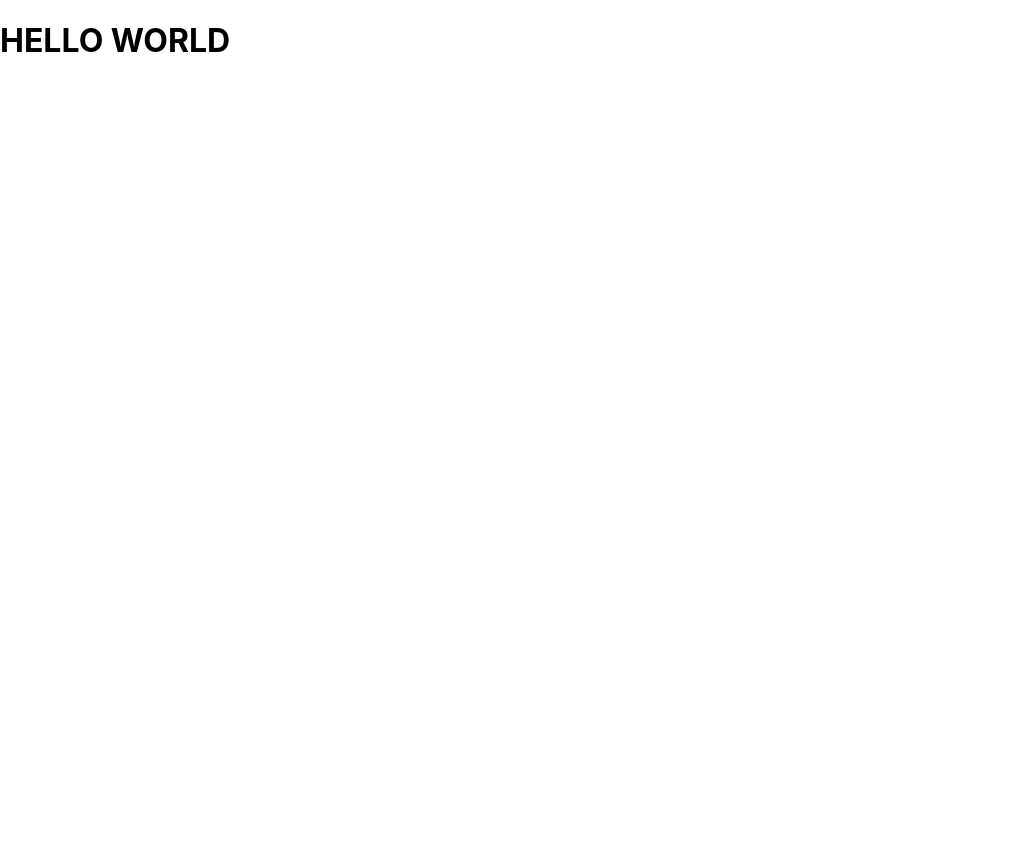
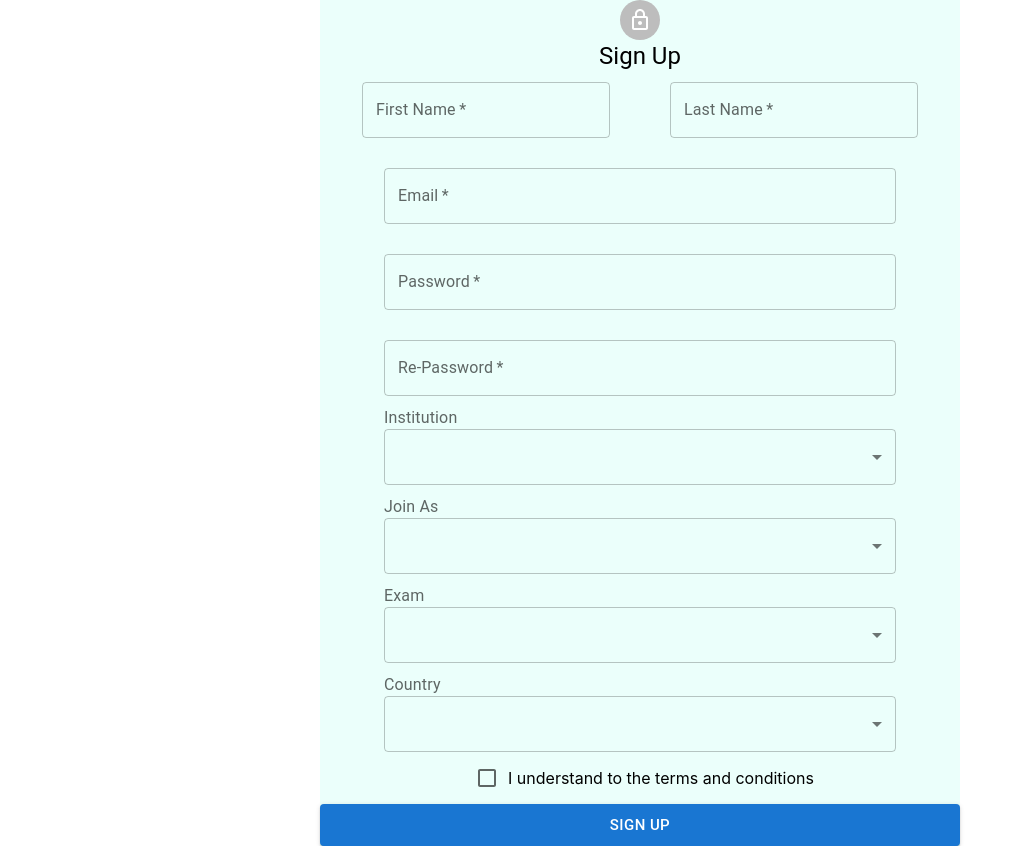
Before and after one commit to 120EE0692/GENoCADEMY, a React (Create React App) app: page / in a window 1280 px wide. Shown: the whole page, without its empty margins (0-1022 px from the left). Before the commit the page ends 800 px from the top, so only its background shows below. Built offline with nearby package versions, Linux system fonts and the light colour scheme.

Commit message:
feat: signup page

```diff
--- /dev/null
+++ b/src/components/SignUp.jsx
@@ -0,0 +1,172 @@
+import React from "react";
+import {
+  InputLabel,
+  MenuItem,
+  TextField,
+  Typography,
+  Select,
+  Checkbox,
+  Button,
+  Avatar,
+} from "@mui/material";
+import { makeStyles } from "@mui/styles";
+import LockOutlinedIcon from "@mui/icons-material/LockOutlined";
+
+const SignUp = () => {
+  const classes = useStyle();
+
+  const exams = ["JEE", "NEET", "NDA", "KVPY", "NTSE"];
+  return (
+    <div className={classes.container}>
+      <div className={classes.signUpWrapper}>
+        <div className={classes.avatar}>
+          <Avatar>
+            <LockOutlinedIcon />
+          </Avatar>
+        </div>
+
+        <div>
+          <div className={classes.heading}>
+            <Typography component="h1" variant="h5">
+              Sign Up
+            </Typography>
+          </div>
+
+          <form className={classes.form}>
+            <div className={classes.nameField}>
+              <div className={classes.firstName}>
+                <TextField required label="First Name" />
+              </div>
+              <div className={classes.lastName}>
+                <TextField required label="Last Name" />
+              </div>
+            </div>
+            <div className={classes.email}>
+              <TextField fullWidth type="email" required label="Email" />
+            </div>
+
+            <div className={classes.password}>
+              <TextField fullWidth type="password" required label="Password" />
+            </div>
+
+            <div className={classes.password}>
+              <TextField
+                fullWidth
+                type="password"
+                required
+                label="Re-Password"
+              />
+            </div>
+
+            <div className={classes.dropDown}>
+              <InputLabel> Institution </InputLabel>
+              <Select fullWidth>
+                <MenuItem> IIT</MenuItem>
+                <MenuItem> NIT</MenuItem>
+              </Select>
+            </div>
+
+            <div className={classes.dropDown}>
+              <InputLabel> Join As </InputLabel>
+              <Select fullWidth>
+                <MenuItem> Mentor</MenuItem>
+                <MenuItem> Student</MenuItem>
+              </Select>
+            </div>
+
+            <div className={classes.dropDown}>
+              <InputLabel> Exam </InputLabel>
+              <Select value={exams} multiple fullWidth>
+                <MenuItem disabled value="">
+                  <em>Exam</em>
+                </MenuItem>
+                {exams.map((examName) => (
+                  <MenuItem key={examName}>{examName}</MenuItem>
+                ))}
+              </Select>
+            </div>
+
+            <div className={classes.dropDown}>
+              <InputLabel> Country </InputLabel>
+              <Select fullWidth>
+                <MenuItem> India</MenuItem>
+                <MenuItem> USA</MenuItem>
+              </Select>
+            </div>
+
+            <div className={classes.checkBox}>
+              <Checkbox />
+              <p>I understand to the terms and conditions</p>
+            </div>
+
+            <Button className={classes.button} size="large" variant="contained">
+              SIGN UP
+            </Button>
+          </form>
+        </div>
+      </div>
+    </div>
+  );
+};
+
+export default SignUp;
+
+const useStyle = makeStyles(({ theme }) => ({
+  container: {
+    display: "flex",
+    flexDirection: "column",
+    width: "100hw",
+    alignItems: "center",
+  },
+  avatar: {
+    display: "flex",
+    justifyContent: "center",
+  },
+  heading: {
+    alignItems: "center",
+    textAlign: "center",
+  },
+  signUpWrapper: {
+    width: "50%",
+    backgroundColor: "#EBFFFB",
+  },
+  formBackground: {
+    width: "70hw",
+    boxShadow: "0px 4px 4px rgba(0, 0, 0, 0.25)",
+  },
+  form: {
+    display: "flex",
+    flexDirection: "column",
+    alignItems: "center",
+
+    // width: "70hw",
+  },
+  nameField: {
+    display: "flex",
+    marginTop: "10px",
+  },
+  firstName: {
+    marginRight: "50px",
+  },
+  lastName: {
+    marginLeft: "10px",
+  },
+  email: {
+    marginTop: "30px",
+    width: "80%",
+  },
+  password: {
+    marginTop: "30px",
+    width: "80%",
+  },
+  dropDown: {
+    width: "80%",
+    marginTop: "10px",
+  },
+  checkBox: {
+    display: "flex",
+  },
+  button: {
+    width: "100%",
+  },
+}));
--- a/src/screens/App.js
+++ b/src/screens/App.js
@@ -1,9 +1,10 @@
-
+import SignUp from "../components/SignUp";
 
 function App() {
+
   return (
     <>
-      <h1>HELLO WORLD</h1>
+      <SignUp/>
     </>
   );
 }
```
